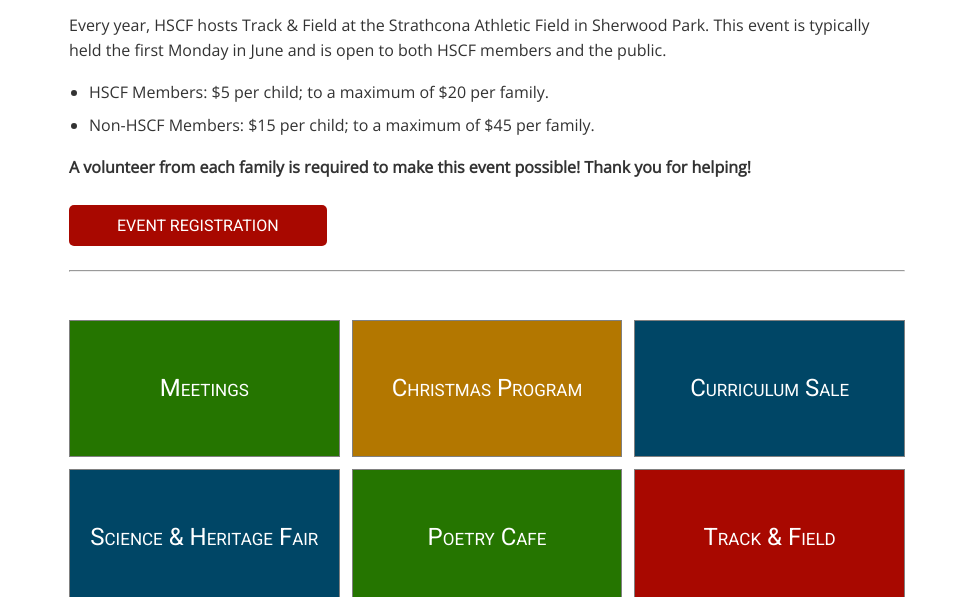
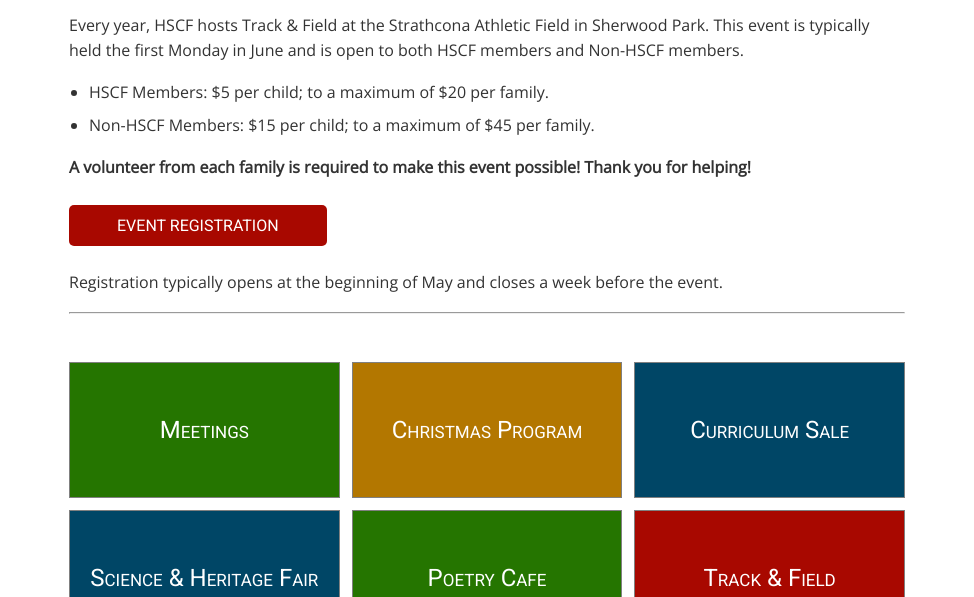
Before and after one commit to hscfed/hscfedmonton, a website: page track-field.html in a window 1280 px wide. Shown: the part 203-800 px from the top of the page, without its empty margins (153-1127 px from the left). Drawn offline with nearby package versions, Linux system fonts and the light colour scheme.

Commit message:
Update track-field.html

```diff
--- a/track-field.html
+++ b/track-field.html
@@ -34,7 +34,7 @@
         <p>
           Every year, HSCF hosts Track & Field at the Strathcona Athletic Field
           in Sherwood Park. This event is typically held the first Monday in
-          June and is open to both HSCF members and the public.
+          June and is open to both HSCF members and Non-HSCF members.
         </p>
 
         <ul>
@@ -60,6 +60,11 @@
           >
         </p>
 
+        <p>
+          Registration typically opens at the beginning of May and closes a week
+          before the event.
+        </p>
+
         <hr />
 
         <activities-grid></activities-grid>
```
